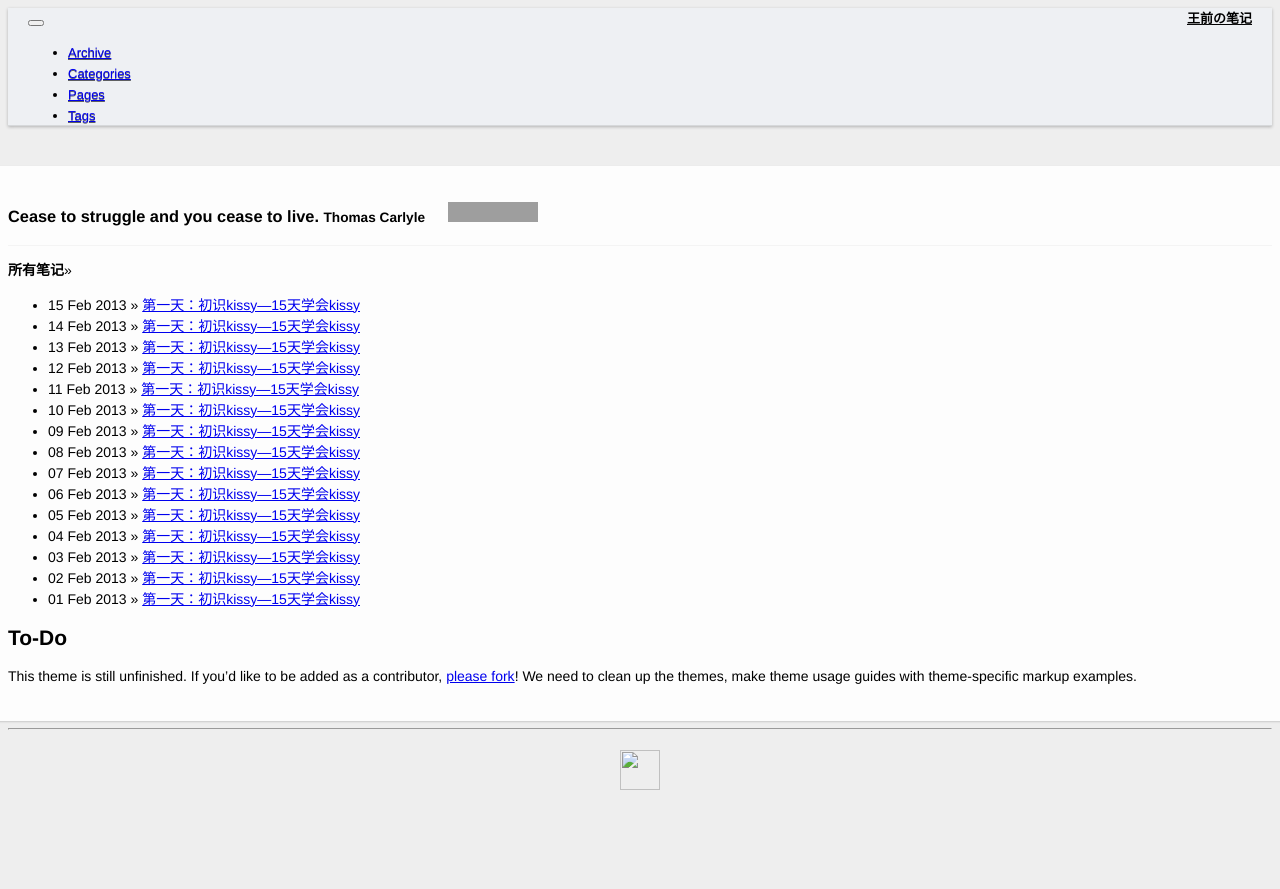
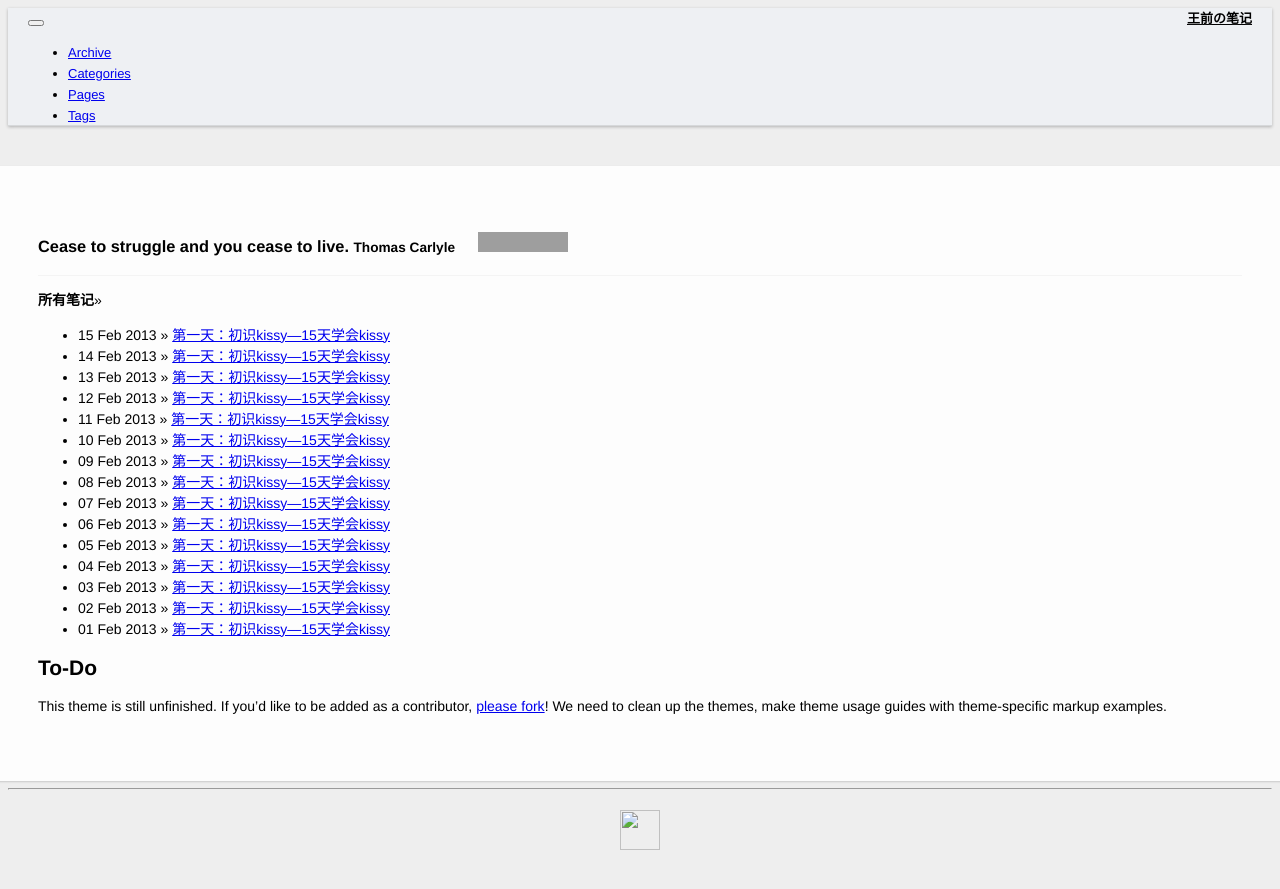
Before and after one commit to wangqianfront/wangqianfront.github.io, a Jekyll site: the page built from index.md, in a window 1280 px wide. Shown: the top 889 px of the page. Built offline with Jekyll 4.4.1, drawn with Linux system fonts in a browser that asks for light colours; nearby versions of some CDN libraries; grey boxes are pictures that could not be loaded.

Commit message:
Update style.css

```diff
--- a/static/css/style.css
+++ b/static/css/style.css
@@ -72,12 +72,11 @@ section {
 }
 
 .navbar .nav > li > a:focus, .navbar .nav > li > a:hover {
-    color: white;
-    color: rgba(255, 255, 255, 0.8);
+    color: #059271;
 }
 
 .navbar .nav > li > a {
-    text-shadow: 0 1px 0 rgba(0, 0, 0, 0.6);
+
 }
 
 .container > footer {
@@ -92,7 +91,7 @@ section {
 .content {
     background-color: #fff;
     background-color: rgba(255,255,255,0.9);
-    padding: 20px;
+    padding: 50px;
     margin: 40px -20px 0 -20px; /* negative indent the amount of the padding to maintain the grid system */
     -webkit-border-radius: 0 0 6px 6px;
     -moz-border-radius: 0 0 6px 6px;
```
